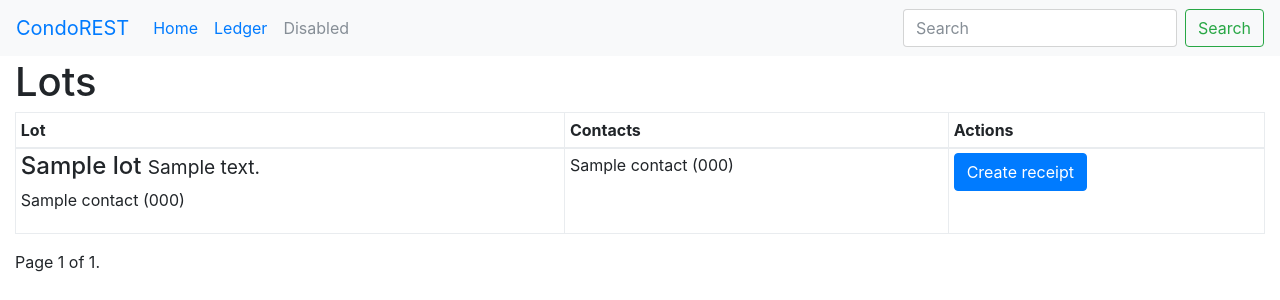
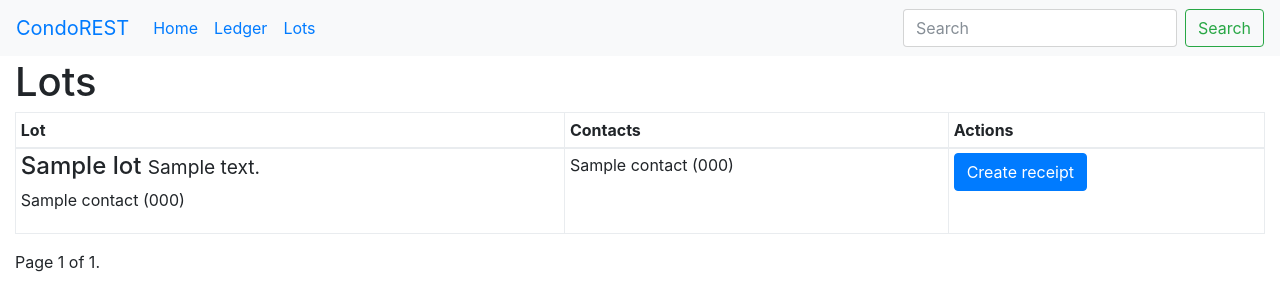
Before and after one commit to jackbravo/condorest-django, a Django app: page /lots/ in a window 1280 px wide. Shown: the top 300 px of the page. Run offline with Django 3.2, Linux system fonts and the light colour scheme; tables that the repository leaves empty hold one stand-in row (values such as "Sample post"); some libraries are stand-ins or nearby versions.

Commit message:
Link lots:index from main menu

```diff
--- a/templates/base.html
+++ b/templates/base.html
@@ -29,7 +29,7 @@
             <a class="nav-link" href="{% url 'ledger:index' %}">Ledger</a>
           </li>
           <li class="nav-item">
-            <a class="nav-link disabled" href="#">Disabled</a>
+            <a class="nav-link" href="{% url 'lots:index' %}">Lots</a>
           </li>
         </ul>
         <form id="search-form" method="get" action="{% url 'lots:index' %}" class="form-inline mt-2 mt-md-0">
```
